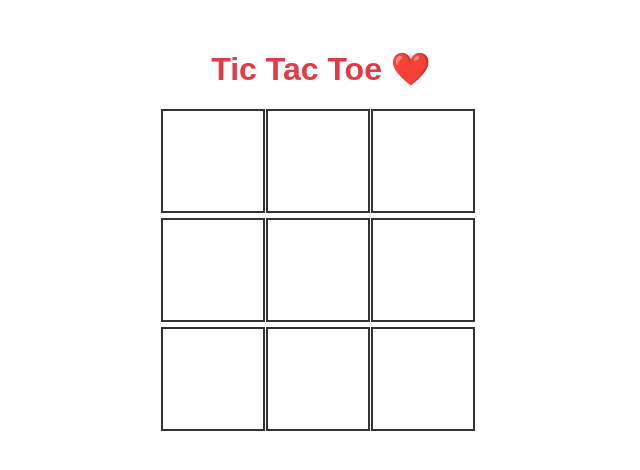
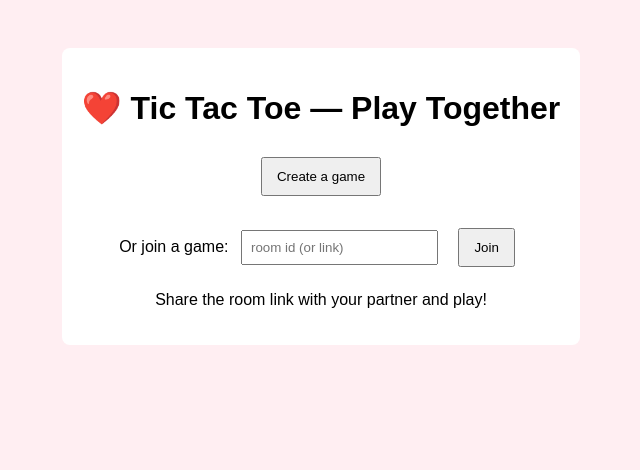
Before and after one commit to Raghuvamsi2004/tic-tac-toe-web, a Flask app: page / in a window 1280 px wide. Shown: the top 470 px of the page, without its empty margins (319-959 px from the left). Run offline with Flask 3, Linux system fonts and the light colour scheme; some libraries are stand-ins or nearby versions.

Commit message:
basic level

```diff
--- a/templates/index.html
+++ b/templates/index.html
@@ -1,63 +1,34 @@
-<!DOCTYPE html>
+<!doctype html>
 <html>
 <head>
-    <title>Tic Tac Toe ❤️</title>
-    <script src="https://cdn.socket.io/4.5.4/socket.io.min.js"></script>
+  <meta charset="utf-8">
+  <title>Tic Tac Toe — Home</title>
   <style>
-        body { font-family: Arial; text-align: center; margin-top: 50px; }
-        h1 { color: #e63946; }
-        .board {
-            display: grid;
-            grid-template-columns: repeat(3, 100px);
-            gap: 5px;
-            margin: auto;
-            width: 320px;
-        }
-        .cell {
-            width: 100px; height: 100px;
-            border: 2px solid #333;
-            font-size: 2em;
-            display: flex;
-            align-items: center;
-            justify-content: center;
-            cursor: pointer;
-        }
-        .cell:hover { background: #f8d7da; }
+    body { font-family: Arial, sans-serif; text-align:center; background: #ffeef2; padding:40px; }
+    .box { background:white; display:inline-block; padding:20px; border-radius:8px; }
+    input { padding:8px; margin:8px; }
+    button { padding:10px 14px; margin:8px; cursor:pointer; }
   </style>
 </head>
 <body>
-    <h1>Tic Tac Toe ❤️</h1>
-    <div class="board" id="board"></div>
+  <div class="box">
+    <h1>❤️ Tic Tac Toe — Play Together</h1>
+    <p><button onclick="createRoom()">Create a game</button></p>
+    <p>Or join a game: <input id="room" placeholder="room id (or link)"/> <button onclick="join()">Join</button></p>
+    <p>Share the room link with your partner and play!</p>
+  </div>
 
   <script>
-        const socket = io();
-
-        const boardDiv = document.getElementById("board");
-        let board = ["", "", "", "", "", "", "", "", ""];
-
-        // Render board
-        function renderBoard() {
-            boardDiv.innerHTML = "";
-            board.forEach((cell, i) => {
-                const div = document.createElement("div");
-                div.className = "cell";
-                div.textContent = cell;
-                div.onclick = () => {
-                    if (cell === "") {
-                        socket.emit("make_move", { cell: i });
+    function createRoom(){
+      window.location = "/create";
     }
-                };
-                boardDiv.appendChild(div);
-            });
+    function join(){
+      let r = document.getElementById('room').value.trim();
+      if (!r) return alert('Enter room id or URL');
+      // if URL, extract last part
+      if (r.indexOf('/')!=-1) r = r.split('/').pop();
+      window.location = '/room/' + r;
     }
-
-        renderBoard();
-
-        // Listen for updates from server
-        socket.on("update_board", (game) => {
-            board = game.board;
-            renderBoard();
-        });
   </script>
 </body>
 </html>
```
Also changed, not shown: static/script.js (line endings or trailing spaces). Lines whose indentation alone changed are shown as unchanged.
